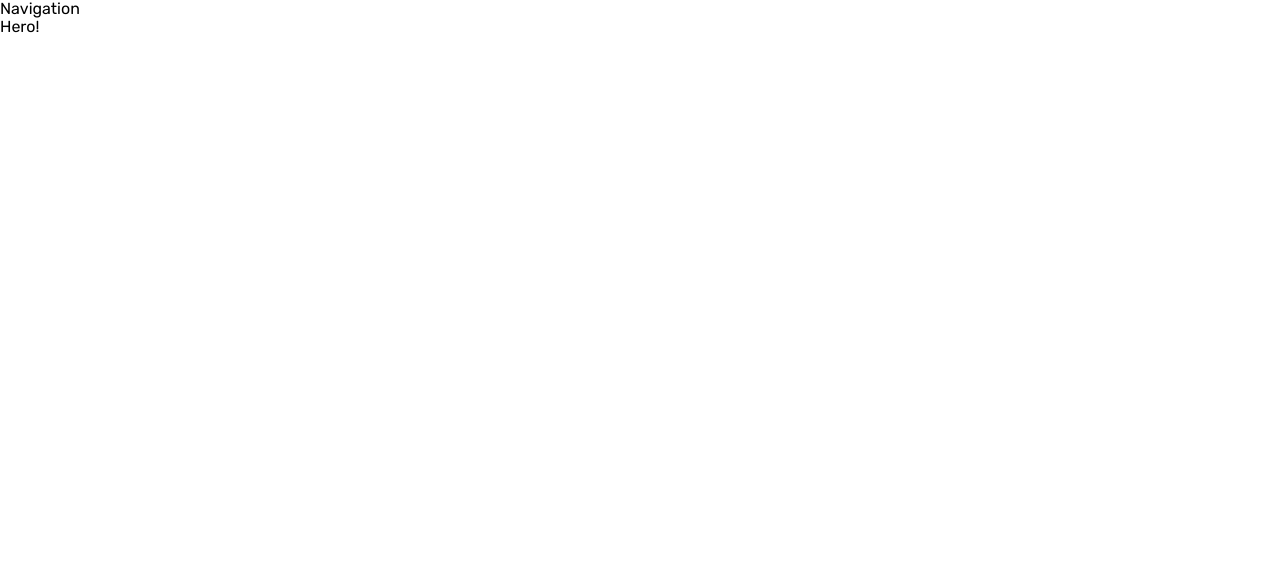
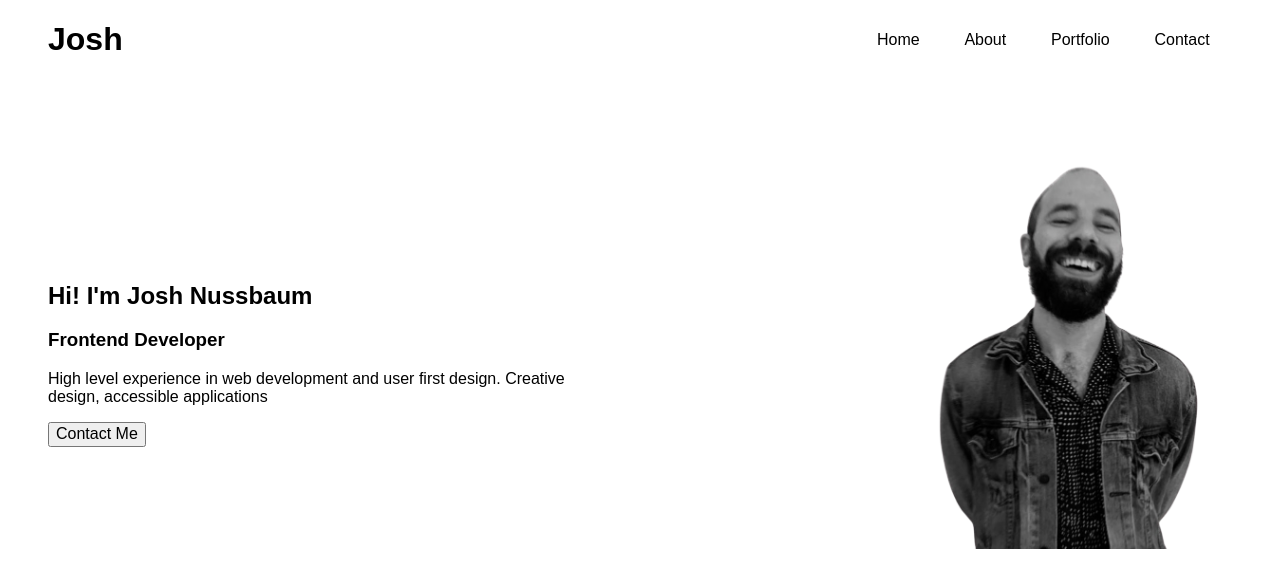
Before and after one commit to joshnussbaum89/portfolio-2021, a Gatsby site: page / in a window 1280 px wide. Built offline with nearby package versions, Linux system fonts and the light colour scheme; Gatsby itself is replaced by a stand-in of ours.

Commit message:
add hero photo

```diff
--- a/gatsby-config.js
+++ b/gatsby-config.js
@@ -13,7 +13,7 @@ module.exports = {
       resolve: "gatsby-source-filesystem",
       options: {
         name: "images",
-        path: "./src/images/",
+        path: "./src/assets/images/",
       },
       __key: "images",
     },
--- a/src/components/Hero.js
+++ b/src/components/Hero.js
@@ -1,8 +1,46 @@
 import React from 'react';
+import { GatsbyImage, getImage } from 'gatsby-plugin-image';
+import styled from 'styled-components';
 
-const Hero = () => {
-  // Use the design photo to build this
-  return <div>Hero!</div>;
+const HeroStyles = styled.div`
+  margin: 2rem 0 0;
+  display: grid;
+  grid-template-columns: 1fr;
+  grid-gap: 1rem;
+  align-items: center;
+
+  .hero-card:first-child {
+    width: 100%;
+  }
+
+  @media (min-width: 768px) {
+    margin: 5rem 0 0;
+    grid-template-columns: 2fr 1fr;
+
+    .hero-card:first-child {
+      width: 70%;
+    }
+  }
+`;
+const Hero = ({ heroImage }) => {
+  const joshImage = getImage(heroImage);
+
+  return (
+    <HeroStyles className='hero'>
+      <div className='hero-card'>
+        <h2>Hi! I'm Josh Nussbaum</h2>
+        <h3>Frontend Developer</h3>
+        <p>
+          High level experience in web development and user first design.
+          Creative design, accessible applications
+        </p>
+        <button>Contact Me</button>
+      </div>
+      <div className='hero-card'>
+        <GatsbyImage image={joshImage} className='hero-card-image' />
+      </div>
+    </HeroStyles>
+  );
 };
 
 export default Hero;
--- a/src/components/Nav.js
+++ b/src/components/Nav.js
@@ -1,7 +1,32 @@
 import React from 'react';
+import styled from 'styled-components';
+
+const NavStyles = styled.nav`
+  display: flex;
+  align-items: center;
+  justify-content: space-between;
+
+  ul {
+    display: flex;
+    list-style: none;
+    li {
+      padding: 0 1.4rem;
+    }
+  }
+`;
 
 const Nav = () => {
-  return <div>Navigation</div>;
+  return (
+    <NavStyles>
+      <h1>Josh</h1>
+      <ul>
+        <li>Home</li>
+        <li>About</li>
+        <li>Portfolio</li>
+        <li>Contact</li>
+      </ul>
+    </NavStyles>
+  );
 };
 
 export default Nav;
--- a/src/pages/index.js
+++ b/src/pages/index.js
@@ -1,15 +1,34 @@
 import React from 'react';
+import { graphql } from 'gatsby';
 
 // Components
 import Hero from '../components/Hero';
 
-const IndexPage = () => {
-  // This is the landing page
+// This is the landing page
+const IndexPage = ({ data }) => {
+  const heroImage = data.allImageSharp.edges[0].node.gatsbyImageData;
+
   return (
     <>
-      <Hero />
+      <Hero heroImage={heroImage} />
     </>
   );
 };
 
+export const query = graphql`
+  query MyQuery {
+    allImageSharp {
+      edges {
+        node {
+          gatsbyImageData(
+            placeholder: BLURRED
+            formats: [AUTO, WEBP, AVIF]
+            width: 750
+          )
+        }
+      }
+    }
+  }
+`;
+
 export default IndexPage;
--- a/src/styles/GlobalStyles.js
+++ b/src/styles/GlobalStyles.js
@@ -6,16 +6,23 @@ const GlobalStyles = createGlobalStyle`
 
     :root {
         ${'' /* Colors */}
-
+        --lightBlue: #474f97;
+        --blue: #1a237e;
+        --darkBlue: #121858;
         ${'' /* Font Sizes */}
 
         ${'' /* Shadows */}
-
-        ${'' /* Screen Sizes */}
     }
 
     body {
+        margin: 0 1rem;
         font-family: 'Rubik', sans-serif;
+    }
+
+    @media (min-width: 768px) {
+        body {
+            margin: 0 3rem;
+        }
     }
 `;
 
```
Also changed, not shown: src/assets/images/joshImage.png (added), src/images/design.png (deleted).
